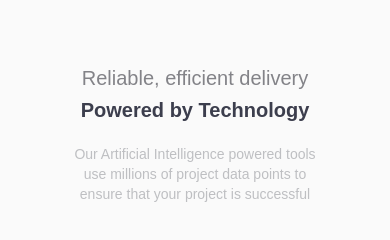
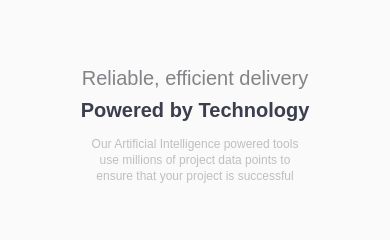
Before and after one commit to mirkobozzetto/four-card-feature-section, a website: page index.html in a window 390 px wide. Drawn offline with Linux system fonts and the light colour scheme.

Commit message:
chore: Update mobile text size and card layout

```diff
--- a/index.html
+++ b/index.html
@@ -18,7 +18,7 @@
         >
       </h1>
       <!-- mobile -->
-      <p class="md:hidden mt-5 text-[#BEBFC2] text-center text-sm">
+      <p class="md:hidden mt-3 text-[#BEBFC2] text-center text-xs">
         <span class="block">Our Artificial Intelligence powered tools</span>
         <span class="block">use millions of project data points to</span>
         <span class="block">ensure that your project is successful</span>
@@ -35,8 +35,8 @@
           >points to ensure that your project is successful</span
         >
       </p>
-      <!--  -->
-
+      <!-- cards -->
+      <div class="gap-2 grid grid-cols-3"></div>
       <!--  -->
     </section>
   </body>
```
Also changed, not shown: src/output.css.
